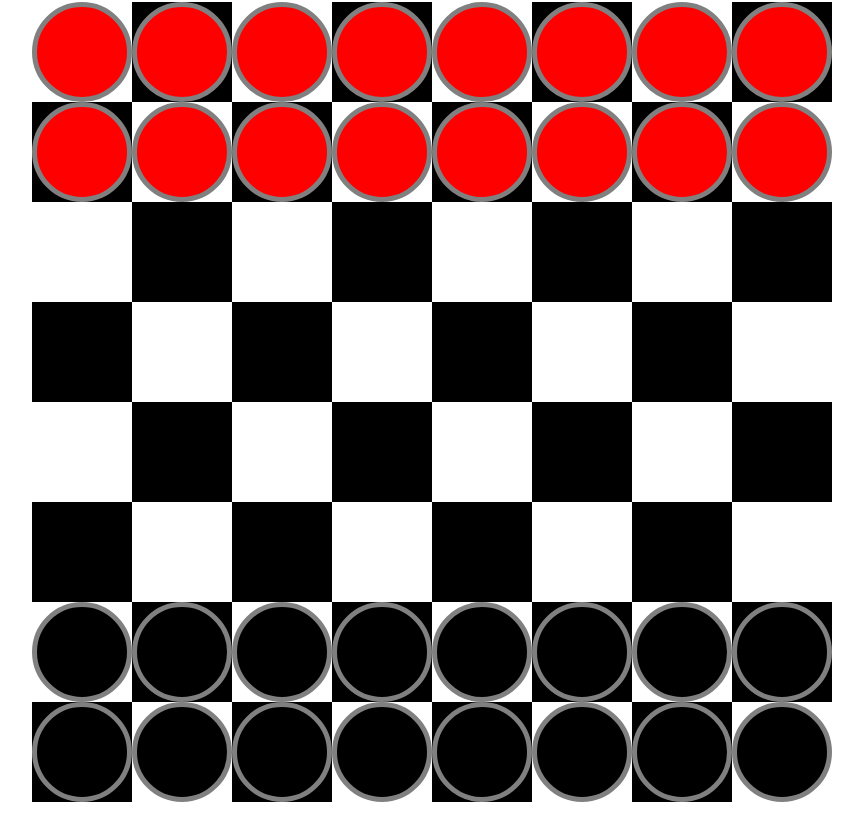
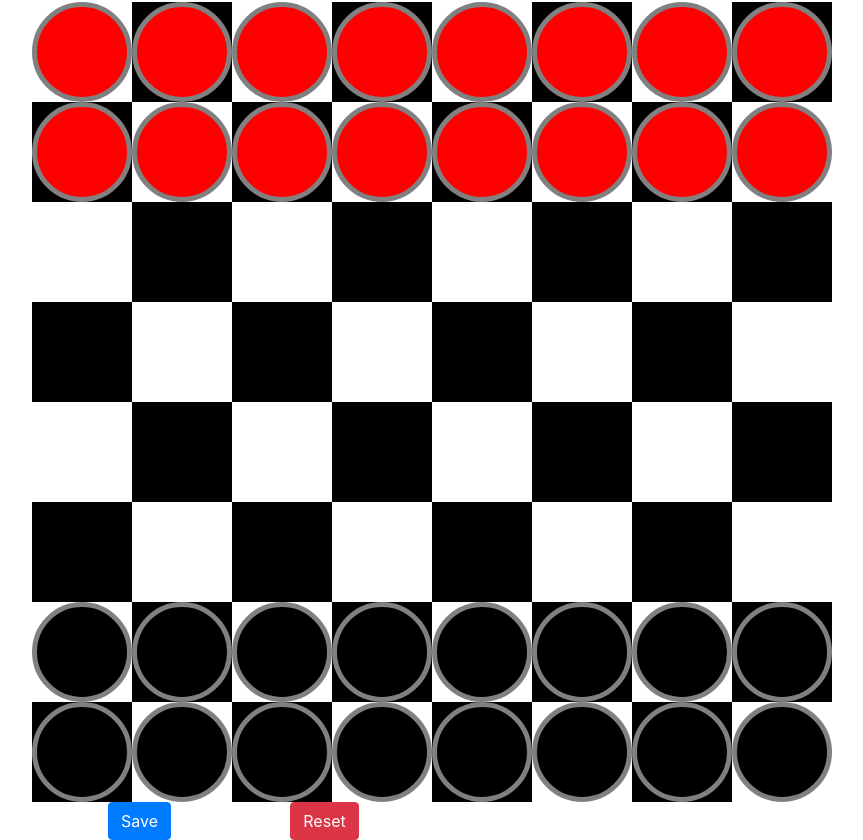
Before and after one commit to dathanwong/driven-take-home, a React (Create React App) app: page / in a window 1280 px wide. Shown: the part 164-1004 px from the top of the page, without its empty margins (38-901 px from the left). Before the commit the page ends 966 px from the top, so only its background shows below. Built offline with nearby package versions, Linux system fonts and the light colour scheme.

Commit message:
Added reset button functionality to reset board

```diff
--- a/src/Components/Checkerboard.js
+++ b/src/Components/Checkerboard.js
@@ -29,6 +29,15 @@ const Checkerboard = (props) => {
         return tempBoard;
     }
 
+    //Resets the entire board
+    function resetGame(){
+        setClickedPiece([-3,-3]);
+        setClickedPiecePlayer(1);
+        setLastClicked(null);
+        setBoard(resetBoard());
+        setCheckerPieces(initPieces());
+    }
+
     //Function to move piece
     function movePiece(originalLocation, newLocation){
         //Make sure there is a piece at the original location
@@ -50,6 +59,10 @@ const Checkerboard = (props) => {
     //-1 = black piece
     useEffect(() => {
         setBoard(resetBoard());
+        setCheckerPieces(initPieces());
+    }, [dimensions])
+
+    function initPieces(){
         let pieces = [];
         for(let i = 0; i < dimensions; i++){
             let row = [];
@@ -60,9 +73,8 @@ const Checkerboard = (props) => {
             }
             pieces.push(row);
         }
-        setCheckerPieces(pieces);
-        console.log(pieces);
-    }, [dimensions])
+        return pieces;
+    }
 
     //Show potential moves when a piece is clicked
     useEffect(() =>{
@@ -98,6 +110,10 @@ const Checkerboard = (props) => {
     }, [clickedPiece])
 
     return (
+        <>
+        <div className="container">
+            <div className="row">
+                {
                     board.map((row, rowIndex) =>{
                         return (
                             <>
@@ -118,8 +134,20 @@ const Checkerboard = (props) => {
                             </>
                         )
                     }
+                    )
+                }
+            </div>
+            <div className="row">
+                <div className="col-2">
+                    <button className="btn btn-primary">Save</button>
+                </div>
+                <div className="col-2">
+                    <button onClick={resetGame} className="btn btn-danger">Reset</button>
+                </div>
+            </div>
+        </div>
 
-        )
+        </>
      );
 }
 
--- a/src/Components/SizeInput.js
+++ b/src/Components/SizeInput.js
@@ -9,7 +9,7 @@ const SizeInput = (props) => {
             <div className="input-group-prepend">
                 <span className="input-group-text">Enter board dimensions: </span>
             </div>
-            <input className="form-control" required type="number" value={dimensions} onChange={e => setDimensions(e.target.value)} />
+            <input min="6" max="10" className="form-control" required type="number" value={dimensions} onChange={e => setDimensions(e.target.value)} />
         </div>
 
      );
```
Lines whose indentation alone changed are shown as unchanged.
